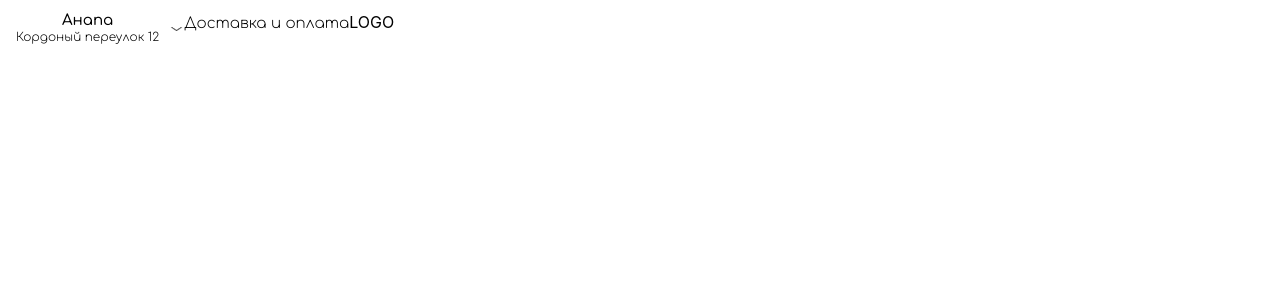
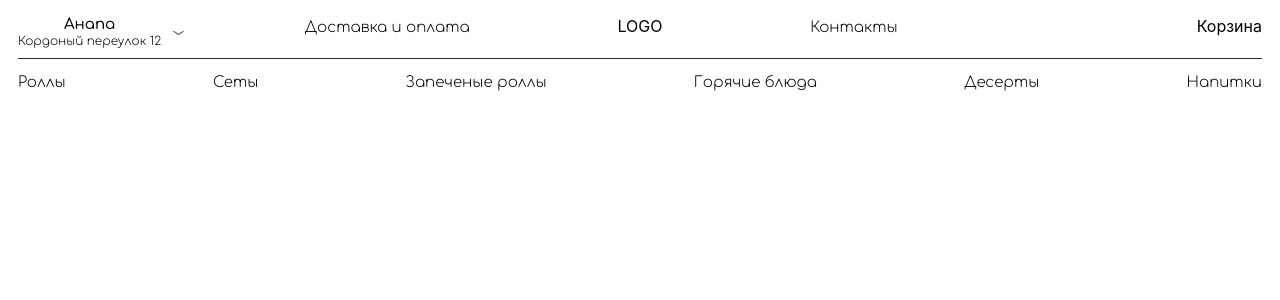
Before and after one commit to Julianbgs/Fabrika, a React (Create React App) app: page / in a window 1280 px wide. Shown: the top 300 px of the page. Built offline with nearby package versions, Linux system fonts and the light colour scheme.

Commit message:
[~] add nav menu, refactor

```diff
--- a/src/main/Components/Header/Header.css
+++ b/src/main/Components/Header/Header.css
@@ -1,11 +1,27 @@
 .header {
     display: flex;
-    padding: 12px 16px;
+    flex-direction: column;
+    padding: 16px 18px;
 }
 
 .header__nav {
     display: flex;
+    justify-content: space-between;
+    width: 100%;
+    margin-bottom: 8px;
 }
+
+.header__box {
+    display: flex;
+    justify-content: space-between;
+    padding: 0 120px 0 0;
+    width: 45%;
+}
+
+.header__box--invert {
+    padding: 0 0 0 120px;
+}
+
 
 .header__menu {
     display: flex;
@@ -14,6 +30,8 @@
     padding: 0;
 }
 
-.header__elem {
-
+.header__logo {
+    display: flex;
+    justify-content: center;
+    width: 10%;
 }
--- a/src/main/Components/Header/Header.tsx
+++ b/src/main/Components/Header/Header.tsx
@@ -4,6 +4,7 @@ import HeaderItem from "../../UI-elements/HeaderItem/HeaderItem";
 import './Header.css';
 import StyledLink from "../../StyledComponents/Link/Link";
 import Select from "../../UI-elements/Select/Select";
+import NavigationMenu from "../NavigationMenu/NavigationMenu";
 
 export default function Header () {
     const options = [
@@ -13,6 +14,7 @@ export default function Header () {
     return (
         <div className="header">
             <nav className="header__nav">
+                <div className="header__box">
                 <Select options={options}/>
                 <ul className="header__menu">
                     <li className="header__elem">
@@ -21,10 +23,20 @@ export default function Header () {
                         </StyledLink>
                     </li>
                 </ul>
+                </div>
                 <div className="header__logo">
                     <span>LOGO</span>
                 </div>
+                <div className="header__box header__box--invert">
+                <div className="header__elem">
+                    <StyledLink to={'/'} >
+                        <HeaderItem title={'Контакты'} />
+                    </StyledLink>
+                </div>
+                <div>Корзина</div>
+                </div>
             </nav>
+            <NavigationMenu />
         </div>
     )
 }
--- /dev/null
+++ b/src/main/Components/NavigationMenu/NavigationMenu.css
@@ -0,0 +1,20 @@
+.nav-menu {
+    display: flex;
+    justify-content: space-between;
+    align-items: center;
+    padding: 12px 0;
+    border-top: 1px solid #282c34;
+}
+
+.nav-menu__elem a {
+    text-decoration: none;
+    color: black;
+    font-family: Comfortaa, sans-serif;
+    font-weight: 300;
+    font-size: 15px;
+    line-height: 17px;
+}
+
+.nav-menu__elem a:hover {
+    color: #61dafb;
+}
--- /dev/null
+++ b/src/main/Components/NavigationMenu/NavigationMenu.tsx
@@ -0,0 +1,27 @@
+import React from "react";
+import './NavigationMenu.css';
+
+export default function NavigationMenu() {
+    return (
+        <div className="nav-menu">
+            <div className="nav-menu__elem">
+                <a href="javascript:">Роллы</a>
+            </div>
+            <div className="nav-menu__elem">
+                <a href="javascript:">Сеты</a>
+            </div>
+            <div className="nav-menu__elem">
+                <a href="javascript:">Запеченые роллы</a>
+            </div>
+            <div className="nav-menu__elem">
+                <a href="javascript:">Горячие блюда</a>
+            </div>
+            <div className="nav-menu__elem">
+                <a href="javascript:">Десерты</a>
+            </div>
+            <div className="nav-menu__elem">
+                <a href="javascript:">Напитки</a>
+            </div>
+        </div>
+    )
+}
--- a/src/main/Core/interfaces/ui-elements.ts
+++ b/src/main/Core/interfaces/ui-elements.ts
@@ -1,5 +1,6 @@
 export interface HeaderItemInterface {
     title: string;
+    isHover?: boolean;
 }
 
 export interface SelectInterface {
--- a/src/main/UI-elements/HeaderItem/HeaderItem.tsx
+++ b/src/main/UI-elements/HeaderItem/HeaderItem.tsx
@@ -2,8 +2,8 @@ import { HeaderItemInterface} from "../../Core/interfaces/ui-elements";
 import './HeaderItem.css';
 
 export default function HeaderItem(props: HeaderItemInterface) {
-    const {title} = props
+    const {title, isHover} = props
     return (
-        <span className="header-item">{title}</span>
+        <span className={`header-item ${isHover ? 'hover' : ''}`}>{title}</span>
     )
 }
--- a/src/main/UI-elements/Select/Select.css
+++ b/src/main/UI-elements/Select/Select.css
@@ -10,6 +10,7 @@
     left: 0;
     display: flex;
     flex-direction: column;
+    width: 160px;
     border-radius: 4px;
     background-color: #ffffff;
 
@@ -34,6 +35,16 @@
     text-align: center;
 }
 
+.select__title--opt {
+    font-size: 14px;
+    font-weight: 600;
+}
+
+.select__address--opt {
+    font-size: 10px;
+    font-weight: 400;
+}
+
 .select__dropdown {
     display: flex;
     width: 15px;
--- a/src/main/UI-elements/Select/Select.tsx
+++ b/src/main/UI-elements/Select/Select.tsx
@@ -47,8 +47,8 @@ export default function Select(props: SelectInterface) {
                 {options.map(option => {
                     return (
                         <div className="select__top-elems" onClick={() => getActiveOption(option)}>
-                            <div className="select__title">{option.title}</div>
-                            <div className="select__address">{option.address}</div>
+                            <div className="select__title select__title--opt">{option.title}</div>
+                            <div className="select__address select__address--opt">{option.address}</div>
                         </div>
                     )
                 })}
```
